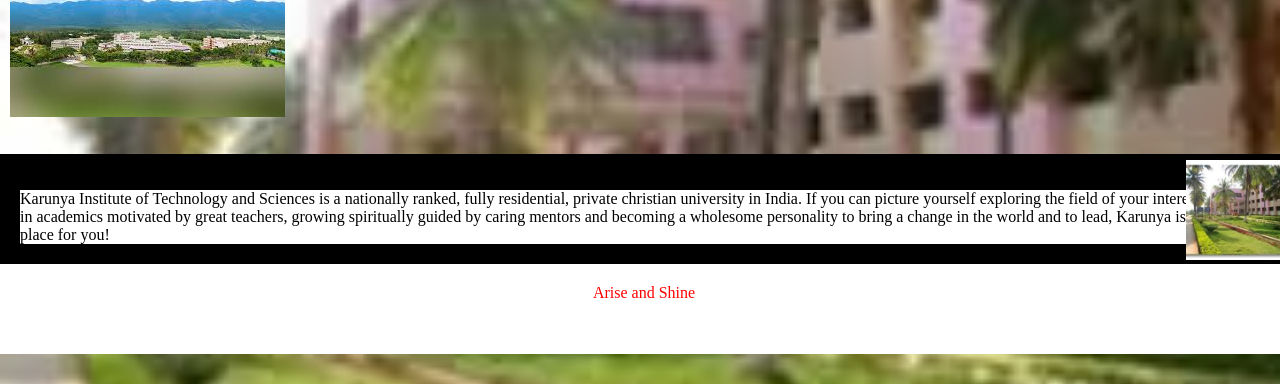
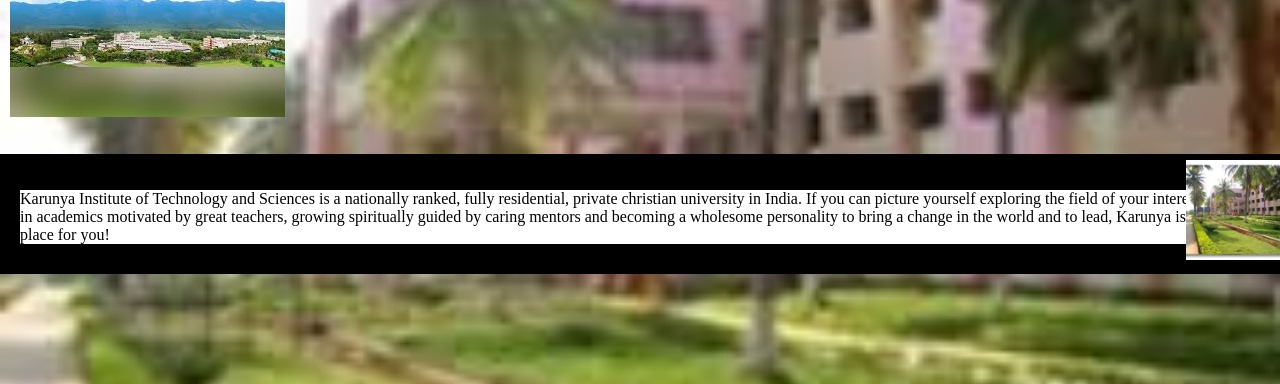
Before and after one commit to Suvigyak/experiment4, a plain HTML site: page index.html in a window 1280 px wide. Shown: the part 416-800 px from the top of the page. Drawn offline with Linux system fonts and the light colour scheme.

Commit message:
Update index.html

```diff
--- a/index.html
+++ b/index.html
@@ -35,9 +35,6 @@ and open the template in the editor.
             </div11>
             </p>
         </div9>
-        <div10  class="absolute">
-           Arise and Shine
-        </div10>
 
 </body>
 </html>
```
